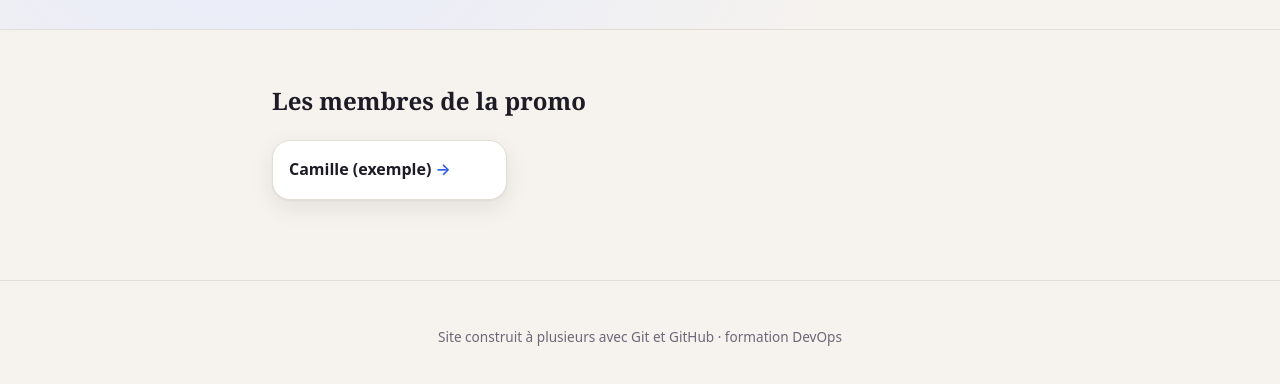
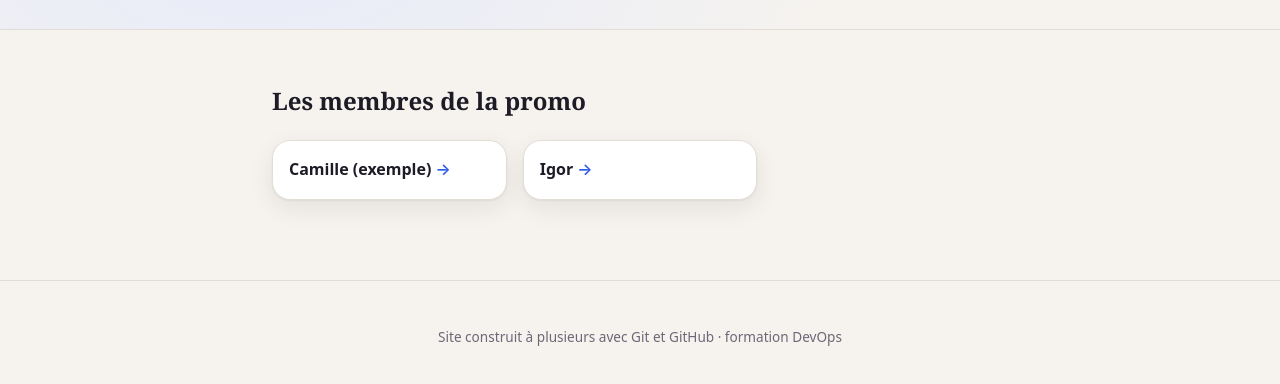
Before and after one commit to Quen2/git_collabo, a plain HTML site: page index.html in a window 1280 px wide. Shown: the part 218-602 px from the top of the page. Drawn offline with Linux system fonts and the light colour scheme.

Commit message:
feat(accueil): ajoute le lien vers la carte d'Igor

```diff
--- a/index.html
+++ b/index.html
@@ -20,6 +20,7 @@
 
       <ul class="promo">
         <li><a href="cartes/exemple.html">Camille (exemple)</a></li>
+        <li><a href="cartes/igor.html">Igor</a></li>
         <!-- chacun ajoute sa ligne ICI, juste au-dessus de ce commentaire -->
       </ul>
     </main>
```
